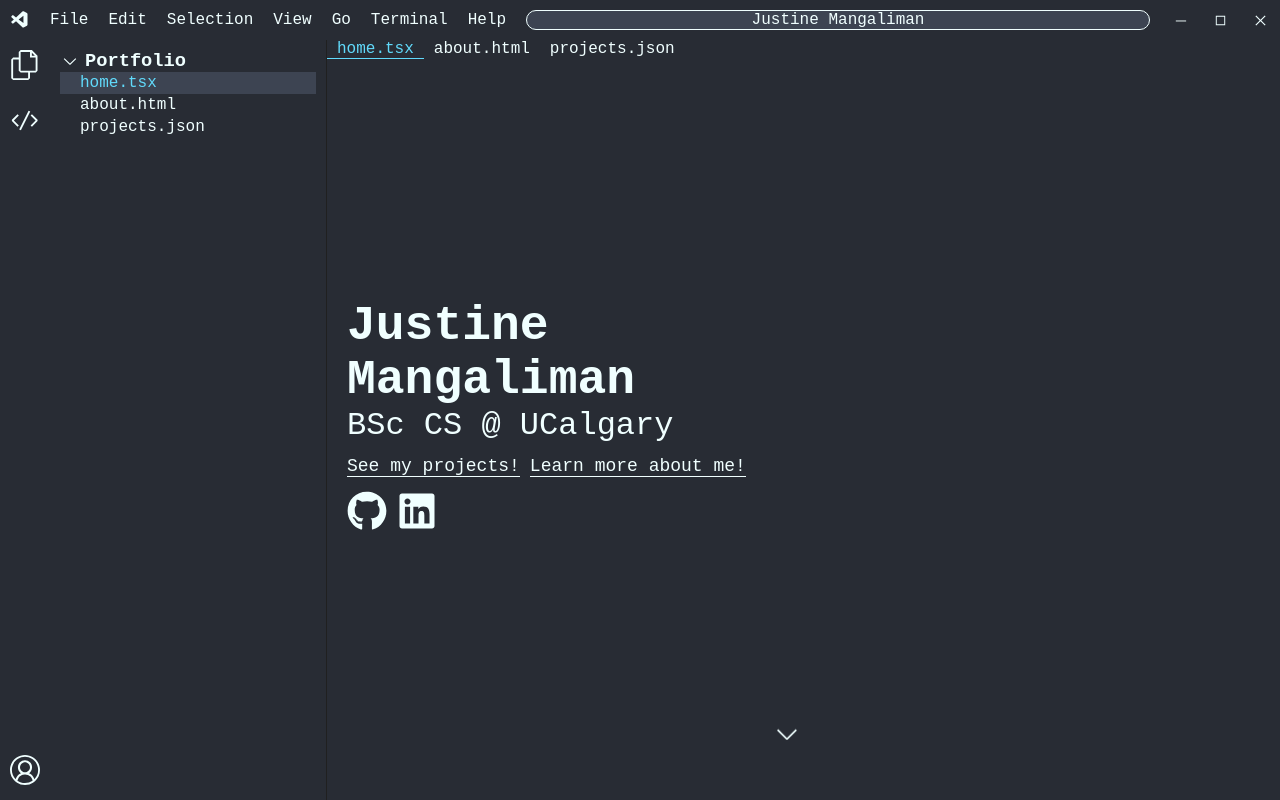
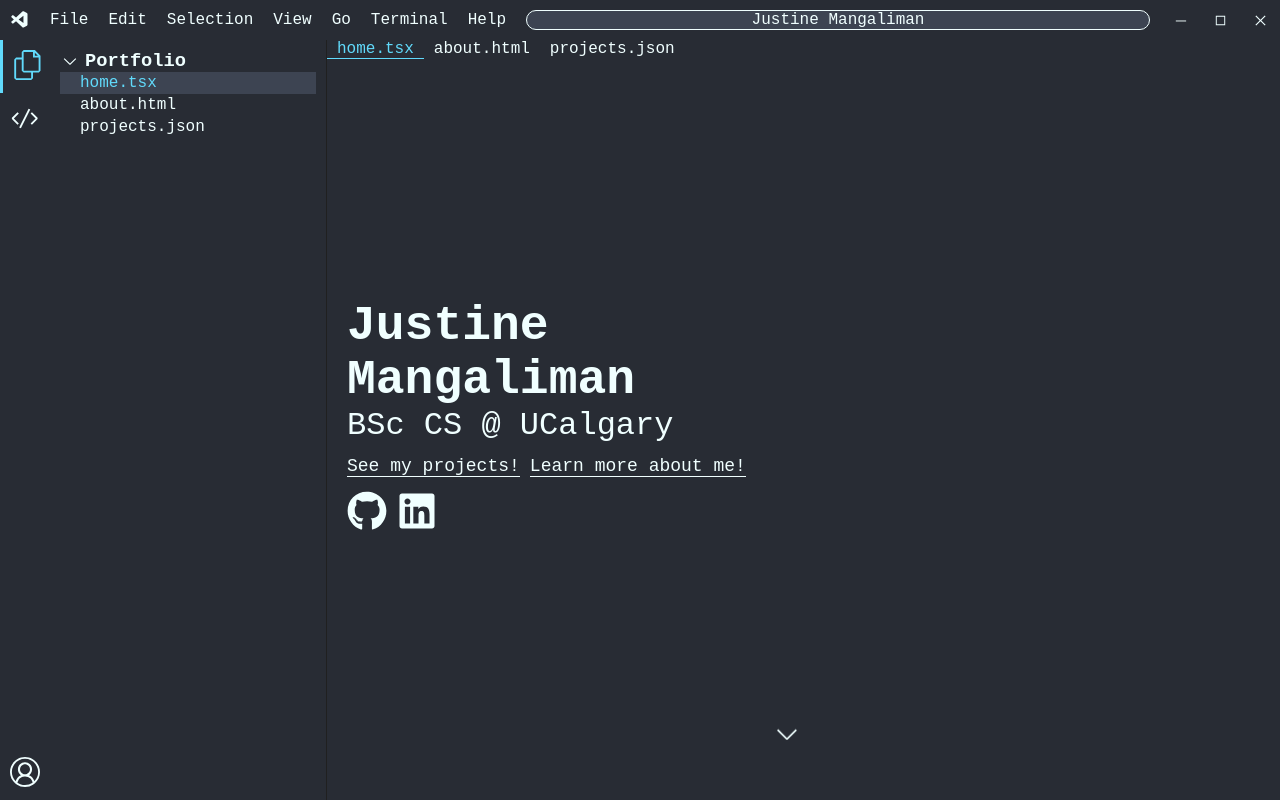
Before and after one commit to jasutiin/jasutiin.github.io, a React (Vite) app: page /project/1 in a window 1280 px wide. Built offline with nearby package versions, Linux system fonts and the light colour scheme.

Commit message:
activity bar uses scroll instead of navlink

```diff
--- a/src/App.tsx
+++ b/src/App.tsx
@@ -37,7 +37,10 @@ function App() {
     <div className={styles.appContainer}>
       <MenuBar />
       <div className={styles.mainLayout}>
-        <ActivityBar />
+        <ActivityBar
+          activeSection={activeSection}
+          onSectionClick={scrollToSection}
+        />
         <Explorer
           activeSection={activeSection}
           onSectionClick={scrollToSection}
--- a/src/components/ActivityBar/ActivityBar.module.scss
+++ b/src/components/ActivityBar/ActivityBar.module.scss
@@ -29,6 +29,9 @@
 
 .icon {
   padding: 10px 10px;
+  background: none;
+  border: none;
+  color: inherit;
 
   :hover {
     cursor: pointer;
@@ -37,6 +40,8 @@
 
 .active {
   padding: 10px 10px;
+  background: none;
+  border: none;
   color: #61dafb;
   border-left: 3px solid #61dafb;
 
--- a/src/components/ActivityBar/ActivityBar.tsx
+++ b/src/components/ActivityBar/ActivityBar.tsx
@@ -1,45 +1,47 @@
 import styles from './ActivityBar.module.scss';
-import { NavLink } from 'react-router-dom';
 
 import { VscFiles } from 'react-icons/vsc';
 import { VscCode } from 'react-icons/vsc';
 import { VscAccount } from 'react-icons/vsc';
 
+import type { SectionId } from '../../App';
+
 const iconSize: number = 30;
 
-function ActivityBar() {
+interface ActivityBarProps {
+  activeSection: SectionId;
+  onSectionClick: (section: SectionId) => void;
+}
+
+function ActivityBar({ activeSection, onSectionClick }: ActivityBarProps) {
   return (
     <nav className={styles.container}>
       <ul className={styles.list}>
         <li className={styles.item}>
-          <NavLink
-            to="/"
-            className={({ isActive }) =>
-              isActive ? styles.active : styles.icon
-            }
+          <button
+            className={activeSection === 'home' ? styles.active : styles.icon}
+            onClick={() => onSectionClick('home')}
           >
             <VscFiles size={iconSize} />
-          </NavLink>
+          </button>
         </li>
         <li className={styles.item}>
-          <NavLink
-            to="/projects"
-            className={({ isActive }) =>
-              isActive ? styles.active : styles.icon
+          <button
+            className={
+              activeSection === 'projects' ? styles.active : styles.icon
             }
+            onClick={() => onSectionClick('projects')}
           >
             <VscCode size={iconSize} />
-          </NavLink>
+          </button>
         </li>
         <li className={styles.item}>
-          <NavLink
-            to="/about"
-            className={({ isActive }) =>
-              isActive ? styles.active : styles.icon
-            }
+          <button
+            className={activeSection === 'about' ? styles.active : styles.icon}
+            onClick={() => onSectionClick('about')}
           >
             <VscAccount size={iconSize} />
-          </NavLink>
+          </button>
         </li>
       </ul>
     </nav>
```
